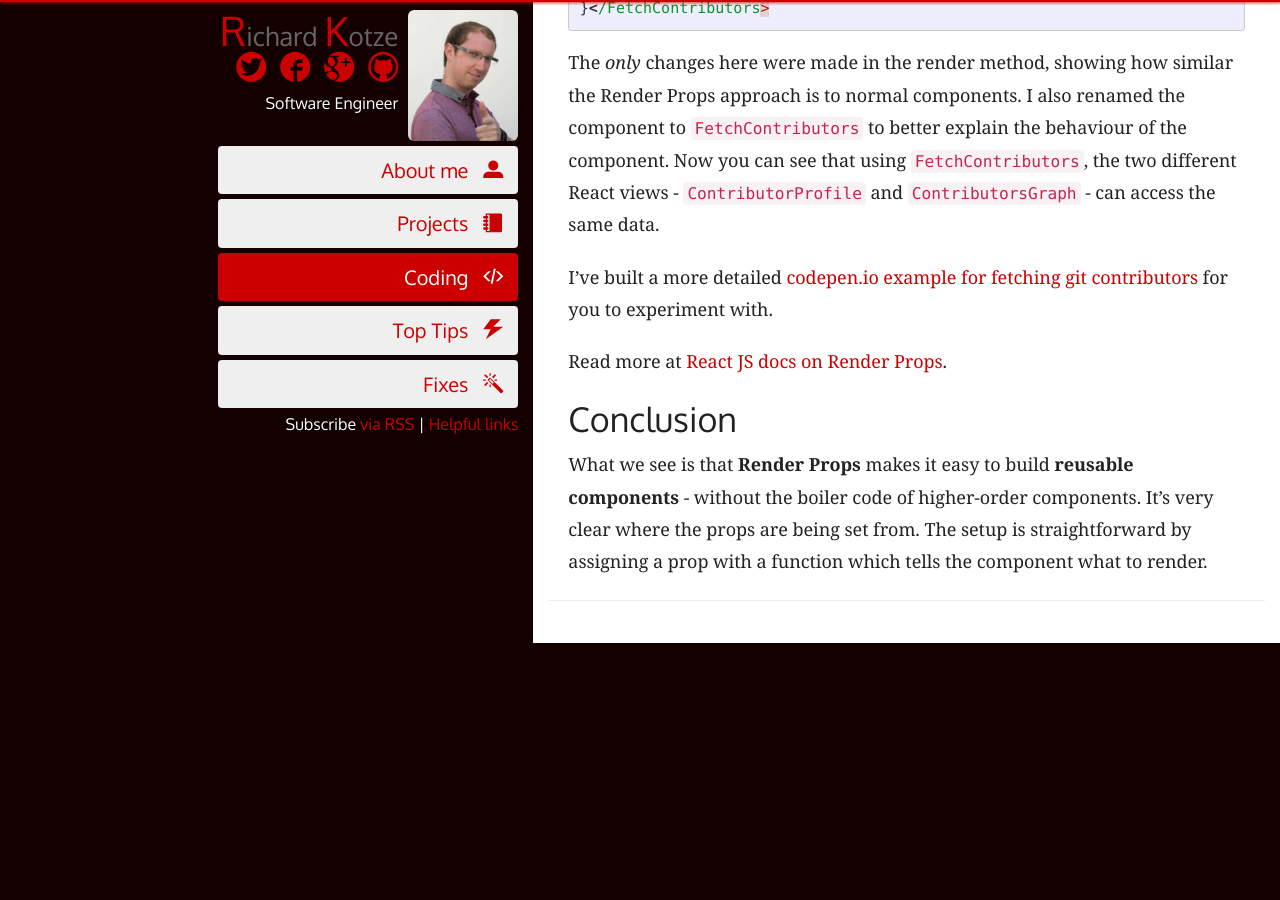
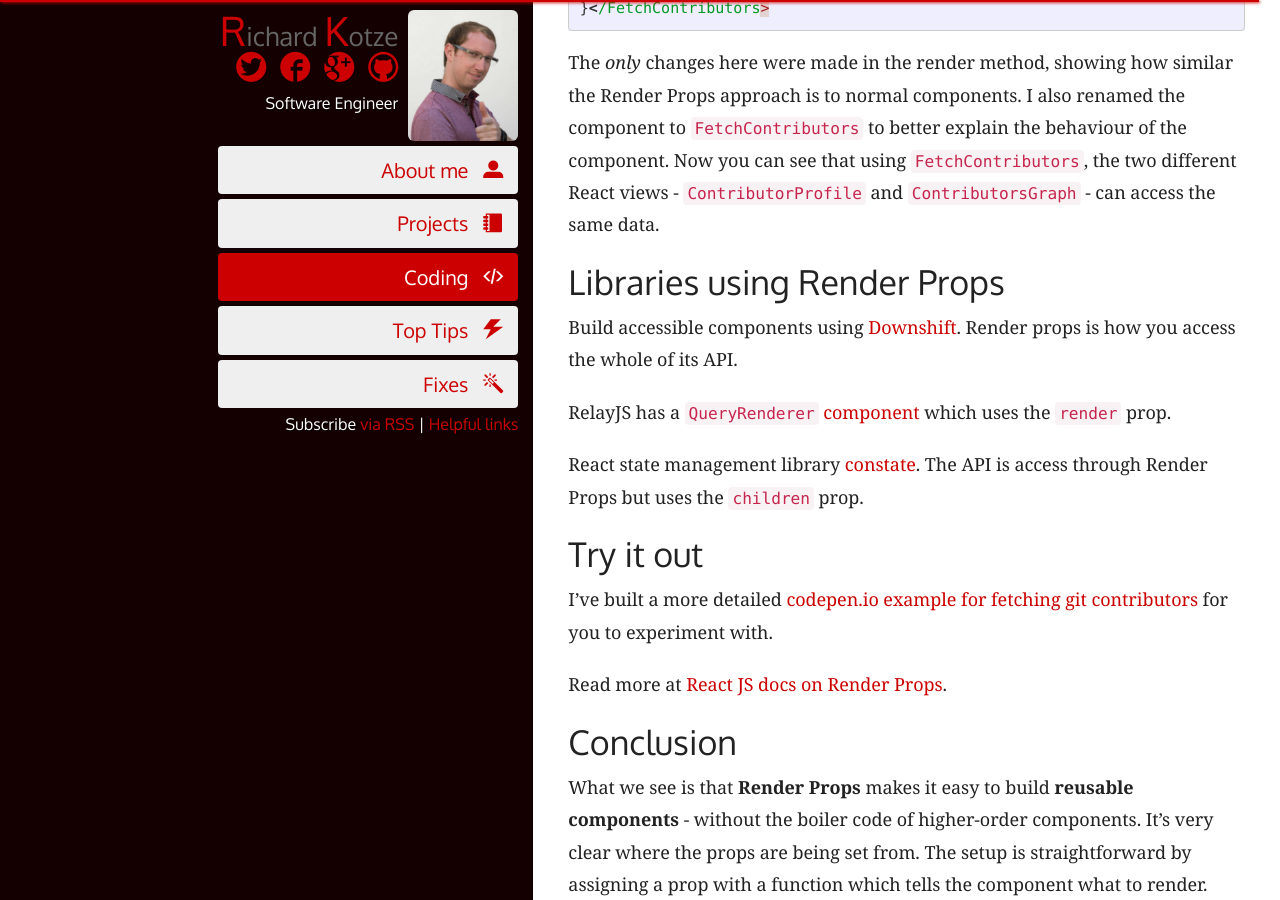
Before and after one commit to rkotze/rkotze.github.io, a Jekyll site: the page built from _posts/2018-04-15-render-props-reactjs.md, in a window 1280 px wide and 900 px high, scrolled down 3913 px. Built offline with Jekyll 4.4.1, drawn with Linux system fonts in a browser that asks for light colours; comment, search, counter and statistics services are not loaded; before the commit the page ends 4556 px from its top, so only the background shows below that.

Commit message:
Provide examples of libraries which use render props.

```diff
--- a/_posts/2018-04-15-render-props-reactjs.md
+++ b/_posts/2018-04-15-render-props-reactjs.md
@@ -144,6 +144,16 @@ class FetchContributors extends React.Component {
 
 The _only_ changes here were made in the render method, showing how similar the Render Props approach is to normal components. I also renamed the component to `FetchContributors` to better explain the behaviour of the component. Now you can see that using `FetchContributors`, the two different React views - `ContributorProfile` and `ContributorsGraph` - can access the same data.
 
+## Libraries using Render Props
+
+Build accessible components using [Downshift](https://github.com/paypal/downshift){:target="\_blank"}. Render props is how you access the whole of its API.
+
+RelayJS has a [`QueryRenderer` component](https://facebook.github.io/relay/docs/en/query-renderer.html){:target="\_blank"} which uses the `render` prop.
+
+React state management library [constate](https://github.com/diegohaz/constate){:target="\_blank"}. The API is access through Render Props but uses the `children` prop.
+
+## Try it out
+
 I've built a more detailed [codepen.io example for fetching git contributors](https://codepen.io/rkotze/pen/oqqopQ){:target="\_blank"} for you to experiment with.
 
 Read more at [React JS docs on Render Props](https://reactjs.org/docs/render-props.html){:target="\_blank"}.
```
Also changed, not shown: _posts/2018-01-16-high-order-components.md (+2 -2 lines).
